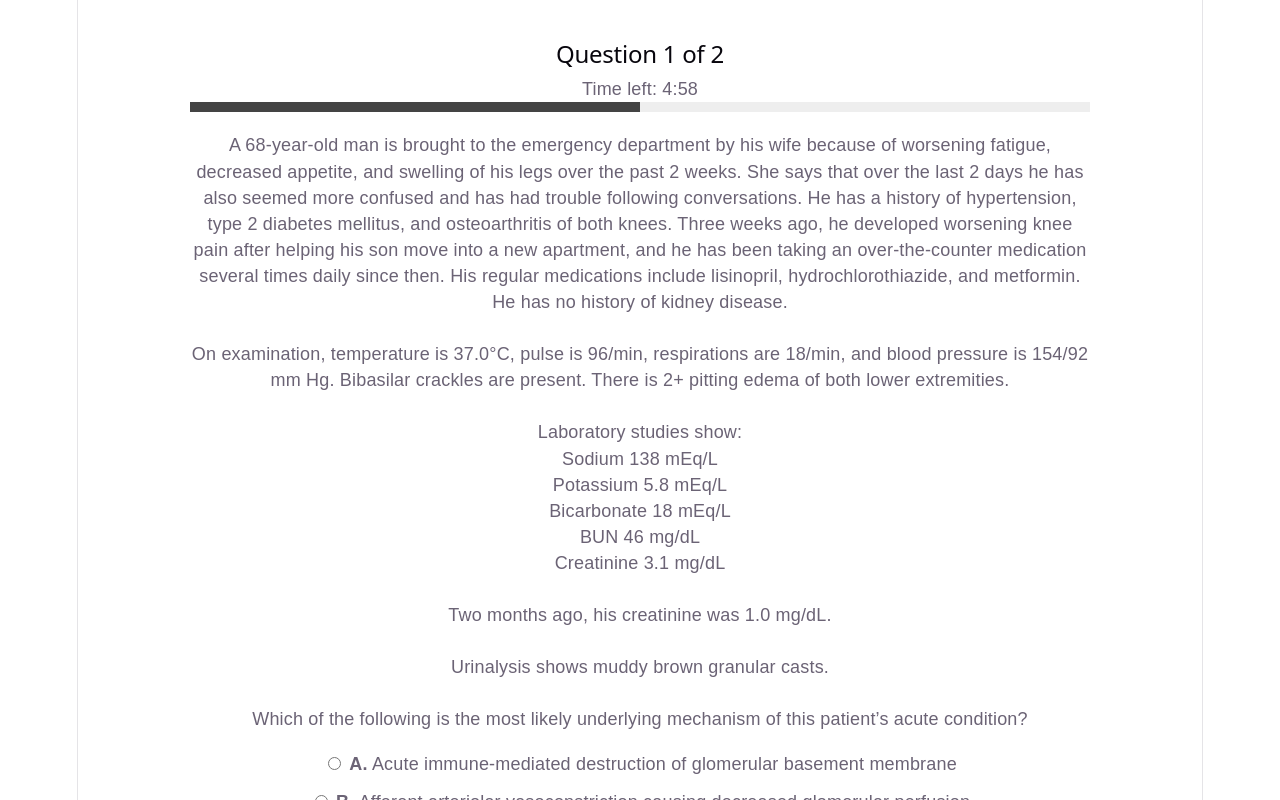
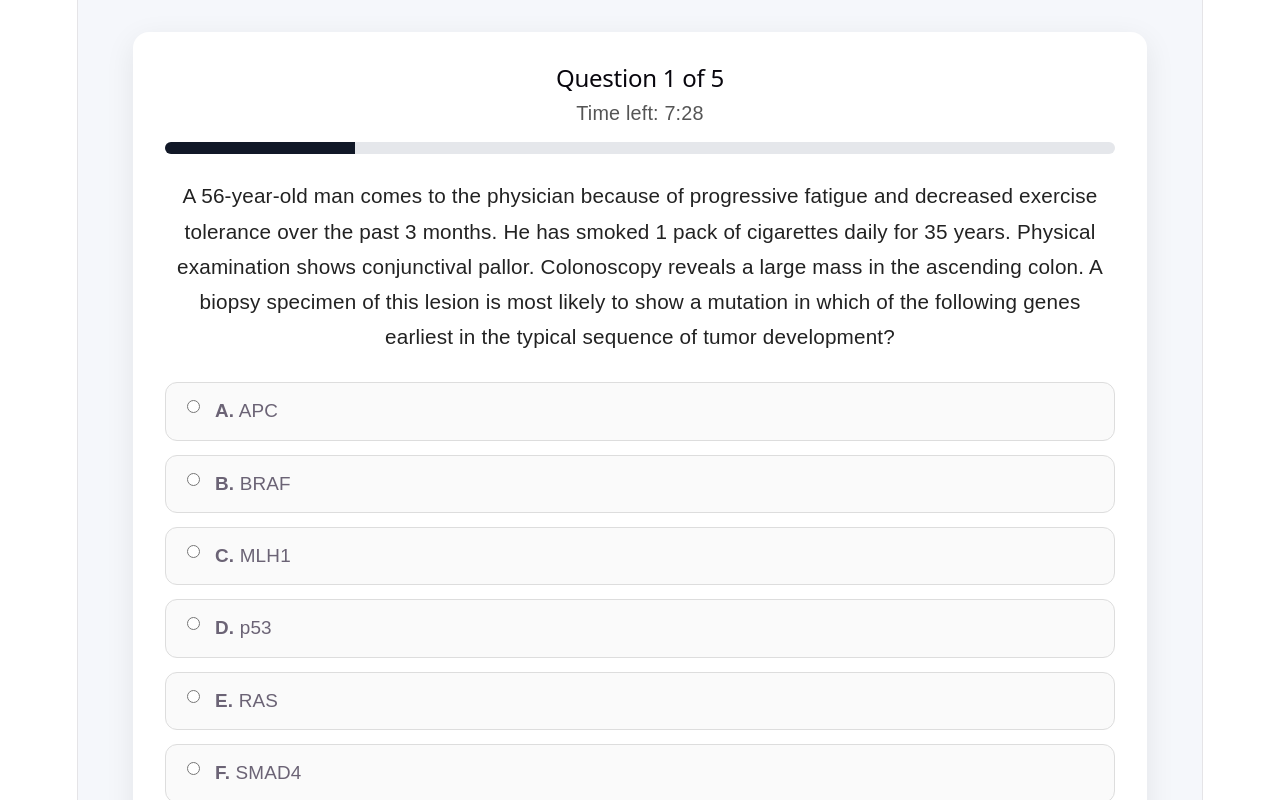
Before and after one commit to Flexeril/chatgptusmle, a React (Vite) app: page / in a window 1280 px wide. Both pictures are taken after a click on the button "Start Test". Shown: the top 800 px of the page. Built offline with nearby package versions, Linux system fonts and the light colour scheme.

Commit message:
Refactor app and move questions into separate file

```diff
--- a/src/App.jsx
+++ b/src/App.jsx
@@ -1,63 +1,5 @@
-import React, { useMemo, useState, useEffect } from "react";
-
-const questions = [
-  {
-    id: 1,
-    stem: `A 68-year-old man is brought to the emergency department by his wife because of worsening fatigue, decreased appetite, and swelling of his legs over the past 2 weeks. She says that over the last 2 days he has also seemed more confused and has had trouble following conversations. He has a history of hypertension, type 2 diabetes mellitus, and osteoarthritis of both knees. Three weeks ago, he developed worsening knee pain after helping his son move into a new apartment, and he has been taking an over-the-counter medication several times daily since then. His regular medications include lisinopril, hydrochlorothiazide, and metformin. He has no history of kidney disease.
-
-On examination, temperature is 37.0°C, pulse is 96/min, respirations are 18/min, and blood pressure is 154/92 mm Hg. Bibasilar crackles are present. There is 2+ pitting edema of both lower extremities.
-
-Laboratory studies show:
-Sodium 138 mEq/L
-Potassium 5.8 mEq/L
-Bicarbonate 18 mEq/L
-BUN 46 mg/dL
-Creatinine 3.1 mg/dL
-
-Two months ago, his creatinine was 1.0 mg/dL.
-
-Urinalysis shows muddy brown granular casts.
-
-Which of the following is the most likely underlying mechanism of this patient’s acute condition?`,
-    options: {
-      A: "Acute immune-mediated destruction of glomerular basement membrane",
-      B: "Afferent arteriolar vasoconstriction causing decreased glomerular perfusion",
-      C: "Eosinophilic infiltration of the renal interstitium due to drug hypersensitivity",
-      D: "Deposition of antigen-antibody complexes in the mesangium and capillary loops",
-      E: "Osmotic injury to the proximal tubular epithelium from filtered glucose",
-      F: "Direct ischemic and toxic injury to renal tubular epithelial cells",
-    },
-    answer: "F",
-    explanation:
-      "Muddy brown granular casts point to acute tubular necrosis, caused by ischemic or toxic injury to tubular epithelial cells.",
-  },
-  {
-    id: 2,
-    stem: `A 24-year-old woman comes to the physician because of fatigue, shortness of breath with exertion, and several episodes of dark urine in the morning over the past 4 months. She also reports intermittent abdominal pain. Examination shows mild conjunctival pallor.
-
-Laboratory studies show:
-Hemoglobin 8.9 g/dL
-Leukocyte count 3,200/mm3
-Platelet count 110,000/mm3
-Reticulocyte count elevated
-LDH elevated
-Haptoglobin decreased
-Direct antiglobulin test negative
-
-A defect in which of the following processes is most likely responsible for this patient’s condition?`,
-    options: {
-      A: "Assembly of beta-globin chains",
-      B: "Anchoring of complement-regulatory proteins to the cell membrane",
-      C: "Synthesis of spectrin in the erythrocyte cytoskeleton",
-      D: "Reduction of glutathione within erythrocytes",
-      E: "Insertion of iron into protoporphyrin",
-      F: "Class switching of immunoglobulin heavy chains",
-    },
-    answer: "B",
-    explanation:
-      "This is paroxysmal nocturnal hemoglobinuria due to defective anchoring of complement-regulatory proteins such as CD55 and CD59.",
-  },
-];
+import React, { useEffect, useMemo, useState } from "react";
+import { questions as allQuestions } from "./questions";
 
 function formatTime(totalSeconds) {
   const m = Math.floor(totalSeconds / 60);
@@ -65,20 +7,26 @@ function formatTime(totalSeconds) {
   return `${m}:${s.toString().padStart(2, "0")}`;
 }
 
+function shuffleArray(array) {
+  const copy = [...array];
+  for (let i = copy.length - 1; i > 0; i--) {
+    const j = Math.floor(Math.random() * (i + 1));
+    [copy[i], copy[j]] = [copy[j], copy[i]];
+  }
+  return copy;
+}
+
 export default function App() {
-  const totalSeconds = 5 * 60;
+  const [blockSize, setBlockSize] = useState(5);
   const [started, setStarted] = useState(false);
   const [finished, setFinished] = useState(false);
-  const [timeLeft, setTimeLeft] = useState(totalSeconds);
+  const [showReview, setShowReview] = useState(false);
+  const [selectedQuestions, setSelectedQuestions] = useState([]);
+  const [timeLeft, setTimeLeft] = useState(0);
   const [current, setCurrent] = useState(0);
   const [answers, setAnswers] = useState({});
-  const [showReview, setShowReview] = useState(false);
 
-  const question = questions[current];
-  const progress = useMemo(
-    () => ((current + 1) / questions.length) * 100,
-    [current]
-  );
+  const totalSeconds = blockSize * 90;
 
   useEffect(() => {
     if (!started || finished) return;
@@ -86,114 +34,383 @@ export default function App() {
       setFinished(true);
       return;
     }
+
     const timer = setInterval(() => {
       setTimeLeft((t) => t - 1);
     }, 1000);
+
     return () => clearInterval(timer);
   }, [started, finished, timeLeft]);
 
-  const chooseAnswer = (letter) => {
-    setAnswers((prev) => ({ ...prev, [question.id]: letter }));
-  };
+  const currentQuestion = selectedQuestions[current];
 
-  const nextQuestion = () => {
-    if (current < questions.length - 1) setCurrent((c) => c + 1);
-    else setFinished(true);
-  };
+  const progress = useMemo(() => {
+    if (!selectedQuestions.length) return 0;
+    return ((current + 1) / selectedQuestions.length) * 100;
+  }, [current, selectedQuestions]);
 
-  const prevQuestion = () => {
-    if (current > 0) setCurrent((c) => c - 1);
+  const score = selectedQuestions.reduce((acc, q) => {
+    return acc + (answers[q.id] === q.answer ? 1 : 0);
+  }, 0);
+
+  const startTest = () => {
+    const shuffled = shuffleArray(allQuestions);
+    const chosen = shuffled.slice(0, Math.min(blockSize, allQuestions.length));
+    setSelectedQuestions(chosen);
+    setAnswers({});
+    setCurrent(0);
+    setFinished(false);
+    setShowReview(false);
+    setTimeLeft(chosen.length * 90);
+    setStarted(true);
   };
 
   const resetTest = () => {
     setStarted(false);
     setFinished(false);
-    setTimeLeft(totalSeconds);
+    setShowReview(false);
+    setSelectedQuestions([]);
+    setAnswers({});
     setCurrent(0);
-    setAnswers({});
-    setShowReview(false);
+    setTimeLeft(0);
   };
 
-  const score = questions.reduce(
-    (acc, q) => acc + (answers[q.id] === q.answer ? 1 : 0),
-    0
-  );
+  const chooseAnswer = (letter) => {
+    setAnswers((prev) => ({
+      ...prev,
+      [currentQuestion.id]: letter,
+    }));
+  };
+
+  const nextQuestion = () => {
+    if (current < selectedQuestions.length - 1) {
+      setCurrent((c) => c + 1);
+    } else {
+      setFinished(true);
+    }
+  };
+
+  const prevQuestion = () => {
+    if (current > 0) {
+      setCurrent((c) => c - 1);
+    }
+  };
 
   if (!started) {
     return (
-      <div style={{ maxWidth: 900, margin: "40px auto", fontFamily: "Arial, sans-serif" }}>
-        <h1>Free 120 Style Mini Test</h1>
-        <p>{questions.length} questions • {formatTime(totalSeconds)} • answers hidden until end</p>
-        <button onClick={() => setStarted(true)}>Start Test</button>
+      <div style={styles.page}>
+        <div style={styles.card}>
+          <h1 style={styles.title}>Free 120 Style Mini Test</h1>
+          <p style={styles.subtitle}>
+            Randomized questions • answers hidden until end
+          </p>
+
+          <div style={styles.section}>
+            <label style={styles.label}>Choose block size:</label>
+            <select
+              value={blockSize}
+              onChange={(e) => setBlockSize(Number(e.target.value))}
+              style={styles.select}
+            >
+              <option value={3}>3 questions</option>
+              <option value={5}>5 questions</option>
+              <option value={10}>10 questions</option>
+            </select>
+          </div>
+
+          <p style={styles.info}>
+            Timer: about 90 seconds per question ({formatTime(totalSeconds)})
+          </p>
+
+          <button onClick={startTest} style={styles.primaryButton}>
+            Start Test
+          </button>
+        </div>
       </div>
     );
   }
 
   if (finished) {
     return (
-      <div style={{ maxWidth: 900, margin: "40px auto", fontFamily: "Arial, sans-serif" }}>
-        <h1>Test Complete</h1>
-        <p>Score: {score} / {questions.length}</p>
-        <p>Time remaining: {formatTime(Math.max(timeLeft, 0))}</p>
-        <button onClick={() => setShowReview((v) => !v)}>
+      <div style={styles.page}>
+        <div style={styles.card}>
+          <h1 style={styles.title}>Test Complete</h1>
+          <p style={styles.result}>
+            Score: {score} / {selectedQuestions.length}
+          </p>
+          <p style={styles.info}>
+            Time remaining: {formatTime(Math.max(timeLeft, 0))}
+          </p>
+
+          <div style={styles.buttonRow}>
+            <button
+              onClick={() => setShowReview((v) => !v)}
+              style={styles.primaryButton}
+            >
               {showReview ? "Hide Review" : "Show Review"}
             </button>
-        <button onClick={resetTest} style={{ marginLeft: 12 }}>
-          Reset
+
+            <button onClick={resetTest} style={styles.secondaryButton}>
+              New Block
             </button>
+          </div>
+        </div>
 
-        {showReview && questions.map((q, idx) => (
-          <div key={q.id} style={{ border: "1px solid #ccc", padding: 16, marginTop: 20 }}>
-            <h3>Question {idx + 1}</h3>
-            <pre style={{ whiteSpace: "pre-wrap", fontFamily: "inherit" }}>{q.stem}</pre>
-            {Object.entries(q.options).map(([letter, text]) => (
-              <div key={letter} style={{ marginTop: 8 }}>
+        {showReview && (
+          <div style={{ maxWidth: 950, width: "100%" }}>
+            {selectedQuestions.map((q, idx) => (
+              <div key={q.id} style={styles.reviewCard}>
+                <h2 style={styles.reviewTitle}>
+                  Question {idx + 1} • {q.subject}
+                </h2>
+
+                <pre style={styles.stem}>{q.stem}</pre>
+
+                <div style={styles.optionsWrap}>
+                  {Object.entries(q.options).map(([letter, text]) => {
+                    const isCorrect = q.answer === letter;
+                    const isChosen = answers[q.id] === letter;
+
+                    return (
+                      <div
+                        key={letter}
+                        style={{
+                          ...styles.reviewOption,
+                          ...(isCorrect
+                            ? styles.correctOption
+                            : isChosen
+                            ? styles.wrongOption
+                            : {}),
+                        }}
+                      >
                         <strong>{letter}.</strong> {text}
-                {q.answer === letter ? " ✅" : ""}
-                {answers[q.id] === letter && q.answer !== letter ? " ❌" : ""}
+                      </div>
+                    );
+                  })}
+                </div>
+
+                <p style={styles.explanation}>
+                  <strong>Explanation:</strong> {q.explanation}
+                </p>
               </div>
             ))}
-            <p><strong>Explanation:</strong> {q.explanation}</p>
           </div>
-        ))}
+        )}
       </div>
     );
   }
 
   return (
-    <div style={{ maxWidth: 900, margin: "40px auto", fontFamily: "Arial, sans-serif" }}>
-      <h2>Question {current + 1} of {questions.length}</h2>
-      <p>Time left: {formatTime(Math.max(timeLeft, 0))}</p>
-      <div style={{ height: 10, background: "#eee", marginBottom: 20 }}>
-        <div style={{ width: `${progress}%`, height: "100%", background: "#444" }} />
+    <div style={styles.page}>
+      <div style={styles.card}>
+        <h2 style={styles.questionHeader}>
+          Question {current + 1} of {selectedQuestions.length}
+        </h2>
+
+        <p style={styles.timer}>Time left: {formatTime(Math.max(timeLeft, 0))}</p>
+
+        <div style={styles.progressBarOuter}>
+          <div
+            style={{
+              ...styles.progressBarInner,
+              width: `${progress}%`,
+            }}
+          />
         </div>
 
-      <pre style={{ whiteSpace: "pre-wrap", fontFamily: "inherit" }}>{question.stem}</pre>
+        <pre style={styles.stem}>{currentQuestion.stem}</pre>
 
-      <div>
-        {Object.entries(question.options).map(([letter, text]) => (
-          <div key={letter} style={{ marginTop: 12 }}>
-            <label>
+        <div style={styles.optionsWrap}>
+          {Object.entries(currentQuestion.options).map(([letter, text]) => (
+            <label key={letter} style={styles.optionLabel}>
               <input
                 type="radio"
-                name={`question-${question.id}`}
-                checked={answers[question.id] === letter}
+                name={`question-${currentQuestion.id}`}
+                checked={answers[currentQuestion.id] === letter}
                 onChange={() => chooseAnswer(letter)}
-              />{" "}
+              />
+              <span>
                 <strong>{letter}.</strong> {text}
+              </span>
             </label>
-          </div>
           ))}
         </div>
 
-      <div style={{ marginTop: 24 }}>
-        <button onClick={prevQuestion} disabled={current === 0}>
+        <div style={styles.buttonRow}>
+          <button
+            onClick={prevQuestion}
+            disabled={current === 0}
+            style={{
+              ...styles.secondaryButton,
+              opacity: current === 0 ? 0.5 : 1,
+              cursor: current === 0 ? "not-allowed" : "pointer",
+            }}
+          >
             Previous
           </button>
-        <button onClick={nextQuestion} style={{ marginLeft: 12 }}>
-          {current < questions.length - 1 ? "Next" : "Submit Test"}
+
+          <button onClick={nextQuestion} style={styles.primaryButton}>
+            {current < selectedQuestions.length - 1 ? "Next" : "Submit Test"}
           </button>
+        </div>
       </div>
     </div>
   );
 }
+
+const styles = {
+  page: {
+    minHeight: "100vh",
+    backgroundColor: "#f5f7fb",
+    display: "flex",
+    flexDirection: "column",
+    alignItems: "center",
+    padding: "32px 16px",
+    fontFamily: "Arial, sans-serif",
+  },
+  card: {
+    width: "100%",
+    maxWidth: "950px",
+    backgroundColor: "white",
+    borderRadius: "16px",
+    padding: "32px",
+    boxShadow: "0 8px 30px rgba(0,0,0,0.08)",
+  },
+  title: {
+    marginTop: 0,
+    marginBottom: "8px",
+    fontSize: "2.5rem",
+    textAlign: "center",
+  },
+  subtitle: {
+    textAlign: "center",
+    color: "#666",
+    marginBottom: "24px",
+  },
+  section: {
+    marginBottom: "16px",
+    display: "flex",
+    flexDirection: "column",
+    gap: "8px",
+    alignItems: "center",
+  },
+  label: {
+    fontWeight: "bold",
+  },
+  select: {
+    padding: "10px 14px",
+    fontSize: "1rem",
+    borderRadius: "8px",
+  },
+  info: {
+    textAlign: "center",
+    color: "#555",
+  },
+  result: {
+    fontSize: "1.3rem",
+    textAlign: "center",
+    fontWeight: "bold",
+  },
+  questionHeader: {
+    textAlign: "center",
+    marginBottom: "8px",
+  },
+  timer: {
+    textAlign: "center",
+    color: "#555",
+    marginBottom: "16px",
+    fontSize: "1.1rem",
+  },
+  progressBarOuter: {
+    width: "100%",
+    height: "12px",
+    backgroundColor: "#e5e7eb",
+    borderRadius: "999px",
+    overflow: "hidden",
+    marginBottom: "24px",
+  },
+  progressBarInner: {
+    height: "100%",
+    backgroundColor: "#111827",
+  },
+  stem: {
+    whiteSpace: "pre-wrap",
+    fontFamily: "Arial, sans-serif",
+    fontSize: "1.15rem",
+    lineHeight: 1.7,
+    color: "#222",
+    marginBottom: "28px",
+  },
+  optionsWrap: {
+    display: "flex",
+    flexDirection: "column",
+    gap: "14px",
+  },
+  optionLabel: {
+    display: "flex",
+    gap: "12px",
+    alignItems: "flex-start",
+    padding: "14px 16px",
+    border: "1px solid #ddd",
+    borderRadius: "12px",
+    cursor: "pointer",
+    fontSize: "1.05rem",
+    lineHeight: 1.5,
+    backgroundColor: "#fafafa",
+  },
+  buttonRow: {
+    display: "flex",
+    gap: "12px",
+    justifyContent: "center",
+    marginTop: "28px",
+    flexWrap: "wrap",
+  },
+  primaryButton: {
+    padding: "12px 20px",
+    borderRadius: "10px",
+    border: "none",
+    backgroundColor: "#111827",
+    color: "white",
+    fontSize: "1rem",
+    cursor: "pointer",
+  },
+  secondaryButton: {
+    padding: "12px 20px",
+    borderRadius: "10px",
+    border: "1px solid #ccc",
+    backgroundColor: "white",
+    fontSize: "1rem",
+    cursor: "pointer",
+  },
+  reviewCard: {
+    width: "100%",
+    maxWidth: "950px",
+    backgroundColor: "white",
+    borderRadius: "16px",
+    padding: "28px",
+    boxShadow: "0 8px 30px rgba(0,0,0,0.08)",
+    marginTop: "20px",
+  },
+  reviewTitle: {
+    marginTop: 0,
+  },
+  reviewOption: {
+    padding: "12px 14px",
+    borderRadius: "10px",
+    border: "1px solid #ddd",
+    backgroundColor: "#fafafa",
+  },
+  correctOption: {
+    backgroundColor: "#dcfce7",
+    border: "1px solid #22c55e",
+  },
+  wrongOption: {
+    backgroundColor: "#fee2e2",
+    border: "1px solid #ef4444",
+  },
+  explanation: {
+    marginTop: "18px",
+    fontSize: "1rem",
+    lineHeight: 1.6,
+  },
+};
--- /dev/null
+++ b/src/questions.js
@@ -0,0 +1,110 @@
+export const questions = [
+  {
+    id: 1,
+    stem: `A 68-year-old man is brought to the emergency department by his wife because of worsening fatigue, decreased appetite, and swelling of his legs over the past 2 weeks. She says that over the last 2 days he has also seemed more confused and has had trouble following conversations. He has a history of hypertension, type 2 diabetes mellitus, and osteoarthritis of both knees. Three weeks ago, he developed worsening knee pain after helping his son move into a new apartment, and he has been taking an over-the-counter medication several times daily since then. His regular medications include lisinopril, hydrochlorothiazide, and metformin. He has no history of kidney disease.
+
+On examination, temperature is 37.0°C, pulse is 96/min, respirations are 18/min, and blood pressure is 154/92 mm Hg. Bibasilar crackles are present. There is 2+ pitting edema of both lower extremities.
+
+Laboratory studies show:
+Sodium 138 mEq/L
+Potassium 5.8 mEq/L
+Bicarbonate 18 mEq/L
+BUN 46 mg/dL
+Creatinine 3.1 mg/dL
+
+Two months ago, his creatinine was 1.0 mg/dL.
+
+Urinalysis shows muddy brown granular casts.
+
+Which of the following is the most likely underlying mechanism of this patient’s acute condition?`,
+    options: {
+      A: "Acute immune-mediated destruction of glomerular basement membrane",
+      B: "Afferent arteriolar vasoconstriction causing decreased glomerular perfusion",
+      C: "Eosinophilic infiltration of the renal interstitium due to drug hypersensitivity",
+      D: "Deposition of antigen-antibody complexes in the mesangium and capillary loops",
+      E: "Osmotic injury to the proximal tubular epithelium from filtered glucose",
+      F: "Direct ischemic and toxic injury to renal tubular epithelial cells",
+    },
+    answer: "F",
+    explanation:
+      "Muddy brown granular casts point to acute tubular necrosis, caused by ischemic or toxic injury to tubular epithelial cells.",
+    subject: "Renal",
+  },
+  {
+    id: 2,
+    stem: `A 24-year-old woman comes to the physician because of fatigue, shortness of breath with exertion, and several episodes of dark urine in the morning over the past 4 months. She also reports intermittent abdominal pain. Examination shows mild conjunctival pallor.
+
+Laboratory studies show:
+Hemoglobin 8.9 g/dL
+Leukocyte count 3,200/mm3
+Platelet count 110,000/mm3
+Reticulocyte count elevated
+LDH elevated
+Haptoglobin decreased
+Direct antiglobulin test negative
+
+A defect in which of the following processes is most likely responsible for this patient’s condition?`,
+    options: {
+      A: "Assembly of beta-globin chains",
+      B: "Anchoring of complement-regulatory proteins to the cell membrane",
+      C: "Synthesis of spectrin in the erythrocyte cytoskeleton",
+      D: "Reduction of glutathione within erythrocytes",
+      E: "Insertion of iron into protoporphyrin",
+      F: "Class switching of immunoglobulin heavy chains",
+    },
+    answer: "B",
+    explanation:
+      "This is paroxysmal nocturnal hemoglobinuria due to defective anchoring of complement-regulatory proteins such as CD55 and CD59.",
+    subject: "Heme/Onc",
+  },
+  {
+    id: 3,
+    stem: `A 7-year-old boy is brought to the physician because of swelling around his eyes and ankles for 5 days. His mother says he had a sore throat about 2 weeks ago that resolved without treatment. Over the last 2 days, his urine has become dark. Blood pressure is elevated. Urinalysis shows hematuria and red blood cell casts. Serum complement C3 is decreased.
+
+If a renal biopsy were performed, which of the following would most likely be seen on electron microscopy?`,
+    options: {
+      A: "Effacement of podocyte foot processes",
+      B: "Subepithelial humps",
+      C: "Linear IgG deposition along basement membrane",
+      D: "Mesangial IgA deposition",
+      E: "Tram-track appearance",
+      F: "Wire-loop lesions",
+    },
+    answer: "B",
+    explanation:
+      "This is poststreptococcal glomerulonephritis, classically associated with subepithelial humps on electron microscopy.",
+    subject: "Renal",
+  },
+  {
+    id: 4,
+    stem: `A 56-year-old man comes to the physician because of progressive fatigue and decreased exercise tolerance over the past 3 months. He has smoked 1 pack of cigarettes daily for 35 years. Physical examination shows conjunctival pallor. Colonoscopy reveals a large mass in the ascending colon. A biopsy specimen of this lesion is most likely to show a mutation in which of the following genes earliest in the typical sequence of tumor development?`,
+    options: {
+      A: "APC",
+      B: "BRAF",
+      C: "MLH1",
+      D: "p53",
+      E: "RAS",
+      F: "SMAD4",
+    },
+    answer: "A",
+    explanation:
+      "In the classic adenoma-carcinoma sequence for colorectal cancer, APC mutation occurs early.",
+    subject: "GI",
+  },
+  {
+    id: 5,
+    stem: `A newborn develops vomiting, lethargy, and seizures 2 days after birth. Laboratory studies show hyperammonemia. Orotic acid levels are decreased. Which of the following enzymes is most likely deficient?`,
+    options: {
+      A: "Arginase",
+      B: "Carbamoyl phosphate synthetase I",
+      C: "Dihydroorotate dehydrogenase",
+      D: "Ornithine transcarbamylase",
+      E: "UMP synthase",
+      F: "Xanthine oxidase",
+    },
+    answer: "B",
+    explanation:
+      "Hyperammonemia with decreased orotic acid suggests carbamoyl phosphate synthetase I deficiency rather than OTC deficiency.",
+    subject: "Biochem",
+  },
+];
```
Lines whose indentation alone changed are shown as unchanged.
